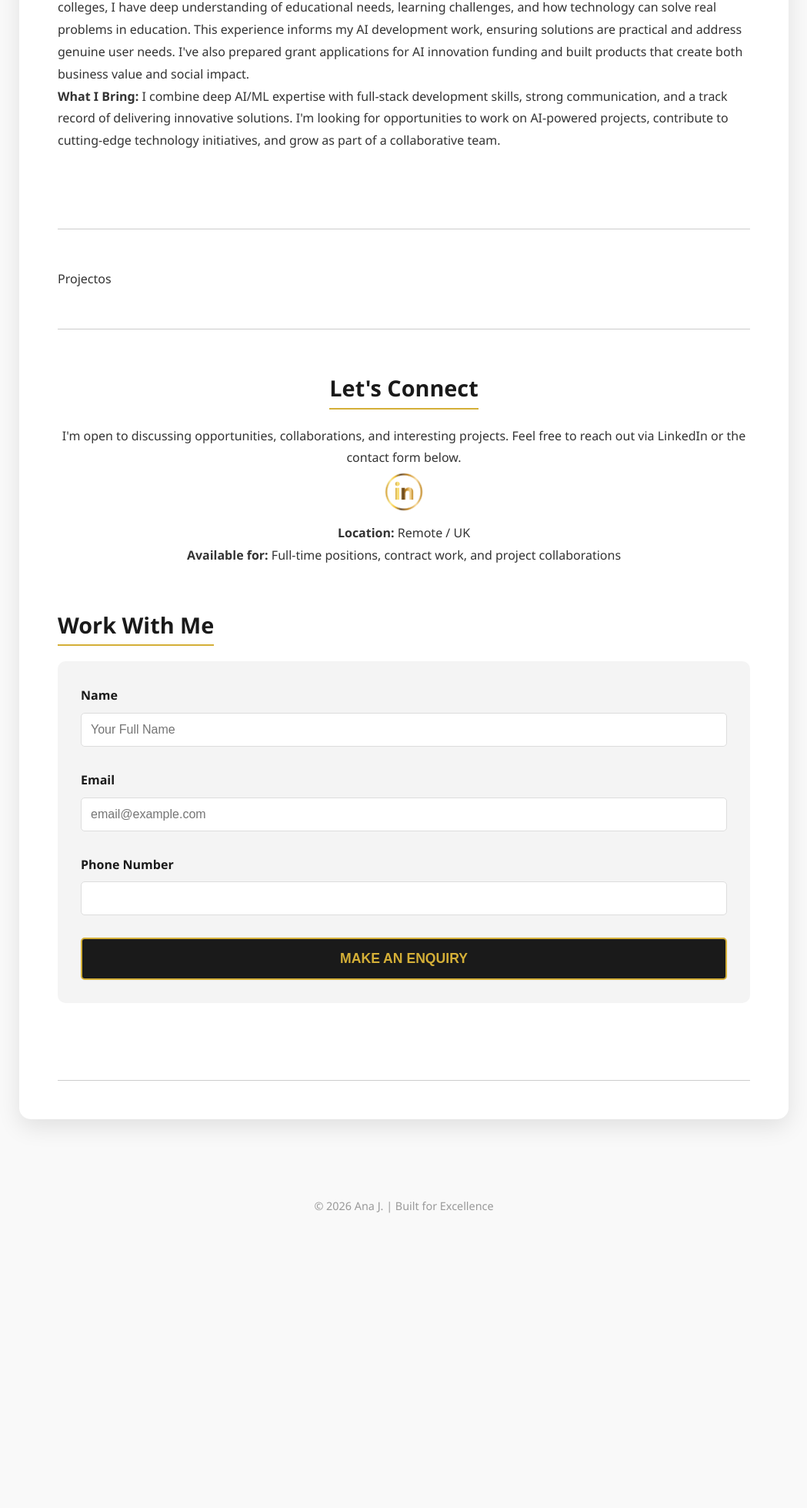
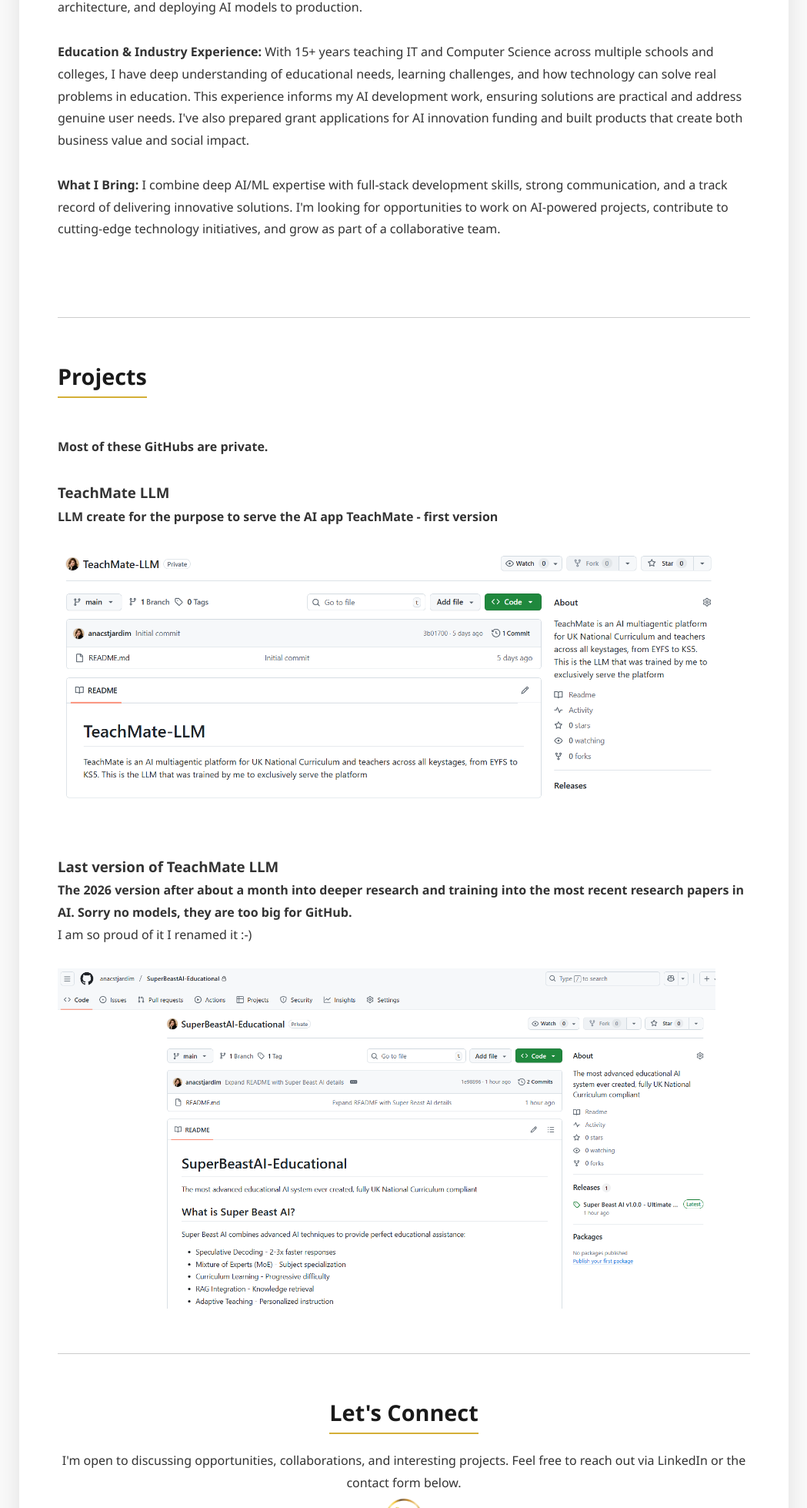
Before and after one commit to anacstjardim/bootcamp, a plain HTML site: page My work/portfolio/portfolio.html in a window 1280 px wide. Shown: the part 1151-3110 px from the top of the page at 77% size, without its empty margins (115-1164 px from the left). Before the commit the page ends 2771 px from the top, so only its background shows below. Drawn offline with Linux system fonts and the light colour scheme.

Commit message:
week 1 - portfolio v2
week 1 - portfolio v2
now with projects

```diff
--- a/My work/portfolio/portfolio.html
+++ b/My work/portfolio/portfolio.html
@@ -34,23 +34,39 @@
                     <p>
                         I'm a full-stack web developer and AI engineer currently completing a Level 4 Full Stack Web Developer qualification. Most of my time is spent building AI-powered solutions for educational technology, with 15+ years of experience in IT education and a strong foundation in both web development and machine learning.
                     </p>
-                    <p>
+                    <p><br>
                         <strong>AI & Machine Learning Focus:</strong> As the founder of SWCyber Nexus CIC, I spend the majority of my time developing AI systems for EdTech. I've built proof-of-concept AI course creation engines that reduce development time from 80 hours to 2 hours using OpenAI GPT-4 and Whisper API. I work extensively with large language models, fine-tuning custom models for educational content, implementing retrieval-augmented generation (RAG) systems, and building AI-powered personal tutoring systems. My AI work includes natural language processing, video transcription, automated content generation, and semantic search using vector databases.
                     </p>
-                    <p>
+                    <p><br>
                         <strong>Full-Stack Development:</strong> I build the platforms that host these AI systems using React, TypeScript, Node.js, and Python. I integrate AI APIs into production applications, design scalable architectures for AI workloads, and ensure accessibility (WCAG 2.2 compliance) across all solutions. My experience includes API development, database design, microservices architecture, and deploying AI models to production.
                     </p>
-                    <p>
+                    <p><br>
                         <strong>Education & Industry Experience:</strong> With 15+ years teaching IT and Computer Science across multiple schools and colleges, I have deep understanding of educational needs, learning challenges, and how technology can solve real problems in education. This experience informs my AI development work, ensuring solutions are practical and address genuine user needs. I've also prepared grant applications for AI innovation funding and built products that create both business value and social impact.
                     </p>
-                    <p>
+                    <p><br>
                         <strong>What I Bring:</strong> I combine deep AI/ML expertise with full-stack development skills, strong communication, and a track record of delivering innovative solutions. I'm looking for opportunities to work on AI-powered projects, contribute to cutting-edge technology initiatives, and grow as part of a collaborative team.
                     </p>
                 </div>
             </section>
 
             <section id="projects">
-                Projectos
+                <h2>Projects</h2>
+                  <p><br>
+                        <strong>Most of these GitHubs are private.</strong>
+
+                    </p>
+                    <br>
+                     <p>
+                        <h3>TeachMate LLM</h3>
+                        <strong>LLM create for the purpose to serve the AI app TeachMate - first version</strong>
+                        <br><br><img src="proj1.png" alt="TeachMAte LLM" width="95%">
+                    </p>
+                    <br><br>
+                    <p>
+                        <h3>Last version of TeachMate LLM</h3>
+                        <strong>The 2026 version after about a month into deeper research and training into the most recent research papers in AI. Sorry no models, they are too big for GitHub.</strong>
+                        <br>I am so proud of it I renamed it :-)<br><br><img src="proj2.png" alt="SuperBeastAI-Educational system" width="95%">
+                    </p>
             </section>
 
             <section id="contact">
```
Also changed, not shown: My work/portfolio/proj1.png (added), My work/portfolio/proj2.png (added).
